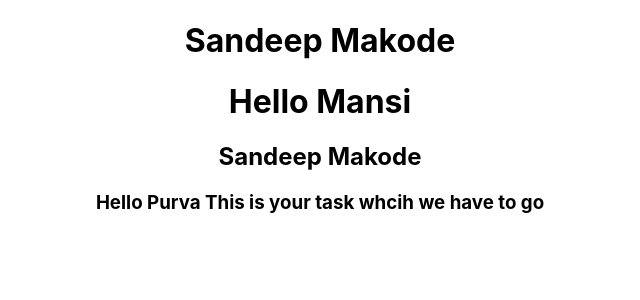
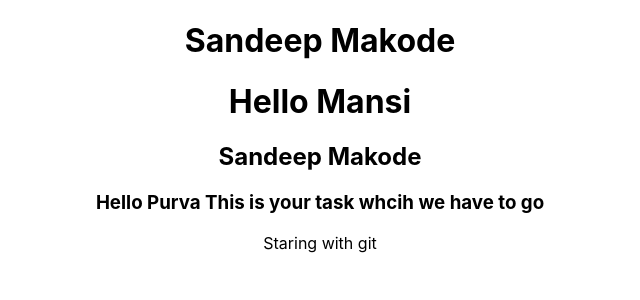
Before and after one commit to sandy171717/hook2, a React (Create React App) app in the folder hook/: page / in a window 1280 px wide. Shown: the top 300 px of the page, without its empty margins (320-960 px from the left). Built offline with nearby package versions, Linux system fonts and the light colour scheme.

Commit message:
change in div

```diff
--- a/hook/src/components/UseHook.js
+++ b/hook/src/components/UseHook.js
@@ -8,6 +8,7 @@ function UseHook() {
         <h1>Hello Mansi</h1>
         <h2>Sandeep Makode</h2>
         <h3> Hello Purva This is your task whcih we have to go</h3>
+        <p>Staring with git</p>
 
         </div>
     )
```
